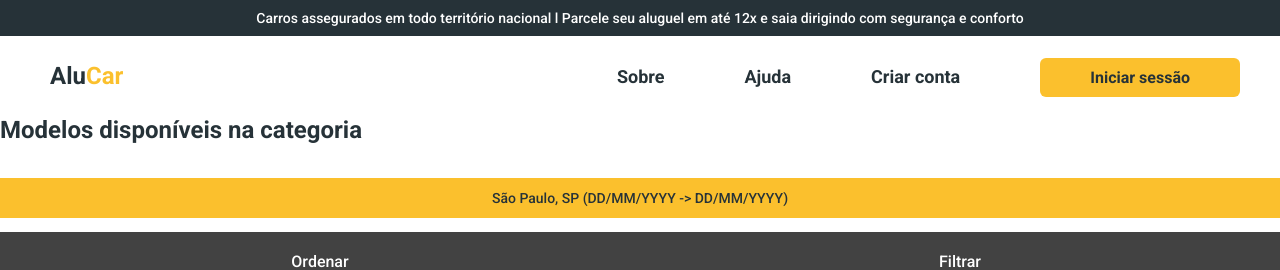
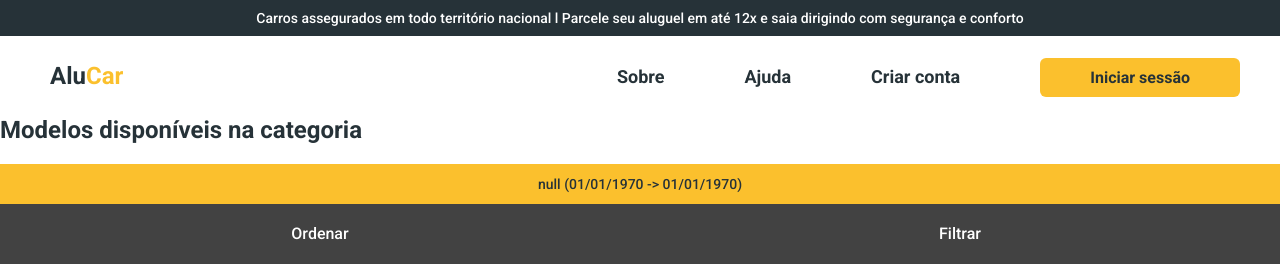
Before and after one commit to noubarijou/PICTDFEFinal, a React (Create React App) app in the folder alucar/: page /disponibilidade/1 in a window 1280 px wide. Shown: the top 270 px of the page. Built offline with nearby package versions, Linux system fonts and the light colour scheme; no server answers.

Commit message:
getItem do localStorage pronto

```diff
--- a/alucar/src/components/ModalPesquisa/components/Calendar/index.js
+++ b/alucar/src/components/ModalPesquisa/components/Calendar/index.js
@@ -12,7 +12,6 @@ import AdapterDateFns from '@mui/lab/AdapterDateFns';
 import LocalizationProvider from '@mui/lab/LocalizationProvider';
 import MobileDateRangePicker from '@mui/lab/MobileDateRangePicker';
 import DesktopDateRangePicker from '@mui/lab/DesktopDateRangePicker';
-import TextField from '@mui/material/TextField';
 
 /* Date-fns */
 import isWeekend from 'date-fns/isWeekend';
--- a/alucar/src/components/ModalPesquisa/index.js
+++ b/alucar/src/components/ModalPesquisa/index.js
@@ -19,15 +19,8 @@ export const ModalPesquisa = () => {
     localStorage.setItem("dadosRange", JSON.stringify(dateRange));
     localStorage.setItem("dadosStartDate", JSON.stringify(startDate));
     localStorage.setItem("dadosEndDate", JSON.stringify(endDate));
-
-    /* navigate("/disponibilidade/:detalhesId"); */
-
   }
 
-  /* const pesquisaCidade = localStorage.getItem("dadosCidade");
-  const pesquisaRange = localStorage.getItem("dadosRange");
-  const pesquisaStartDate = localStorage.getItem("dadosStartDate");
-  const pesquisaEndDate = localStorage.getItem("dadosEndDate"); */
   return (
     <div className="modal__pesquisa">
       <h2>Os melhores veículos, pelo melhor preço!</h2>
@@ -62,7 +55,7 @@ export const ModalPesquisa = () => {
         </div>
           <button
             type="submit"
-            className="btn secondary-btn btn-large" onClick={setDados()}
+            className="btn secondary-btn btn-large" onSubmit={setDados()} onClick={() => navigate(`/disponibilidade/`)}
           >
             Pesquisar
           </button>
--- a/alucar/src/components/ModalPesquisa/style.scss
+++ b/alucar/src/components/ModalPesquisa/style.scss
@@ -14,9 +14,6 @@
         justify-content: center;
     }
 
-    /* .react-datepicker__input-container{
-        position: inherit !important;
-    } */
 }
 
 @media (max-width: 1000px) {
@@ -24,13 +21,8 @@
         flex-direction: column;
         flex-wrap: wrap;
 
-        div{
+        .pesquisa__div{
             margin: 0 auto 18px;
-
-            /* input{
-                min-width: 250px;
-                max-width: 350px;
-            } */
         }
 
         button{
--- a/alucar/src/pages/Disponibilidade/index.js
+++ b/alucar/src/pages/Disponibilidade/index.js
@@ -1,5 +1,5 @@
 import { Helmet } from 'react-helmet-async'
-import {useAxios} from '../../hooks/useAxios'
+import { useAxios } from '../../hooks/useAxios'
 import { useState, useEffect } from 'react';
 import { useParams } from 'react-router-dom'
 import './style.scss';
@@ -8,17 +8,39 @@ import { useWindowDimensions } from "../../hooks/useWindowDimensions";
 import { CardCaracteristica } from "../../components/CardCaracteristica";
 import { Reservar } from '../../components/BotaoReserva';
 
+/* DATE-FNS */
+import { format } from 'date-fns'
+
 export const Disponibilidade = () => {
   const detalhes = useAxios(`/carro`);
   const categorias = useAxios(`/categorias`);
   const { width } = useWindowDimensions();
   const { detalhesId } = useParams();
   const [detalhe, setDetalhe] = useState();
+  const [dados, setDados] = useState([]);
+
 
   useEffect(() => {
     setDetalhe(detalhesId);
+
+    setDados({
+      dadosCidade: JSON.parse(localStorage.getItem("dadosCidade")),
+      dadosRange: JSON.parse(localStorage.getItem("dadosRange")),
+      dadosStartDate: format(new Date(JSON.parse(localStorage.getItem("dadosStartDate"))), "dd/MM/yyyy"),
+      dadosEndDate: format(new Date(JSON.parse(localStorage.getItem("dadosEndDate"))), "dd/MM/yyyy")
+    })
+
     window.scrollTo(0, 0)
   }, [detalhesId]);
+
+  /* const getDados = () => {
+    setDados(localStorage.getItem("dadosCidade"),
+    localStorage.getItem("dadosRange"),
+    localStorage.getItem("dadosStartDate"),
+    localStorage.getItem("dadosEndDate"))
+  } */
+
+  console.log(dados)
 
   return (
     <>
@@ -28,7 +50,11 @@ export const Disponibilidade = () => {
       <main>
         <h2>Modelos disponíveis na categoria </h2>
         <div className="categorias__filtros">
-          <p className="filtro__cidade_periodo btn-small">São Paulo, SP {` (DD/MM/YYYY ->  DD/MM/YYYY)`}</p>
+
+          <p className="filtro__cidade__periodo btn-small">
+            {`${dados.dadosCidade} (${dados.dadosStartDate} -> ${dados.dadosEndDate})`}
+          </p>
+
           <div className="filtro__ordernar">Ordenar</div>
           <div className="filtro__filtrar">Filtrar</div>
         </div>
--- a/alucar/src/pages/Disponibilidade/style.scss
+++ b/alucar/src/pages/Disponibilidade/style.scss
@@ -1,20 +1,16 @@
 @import "../../root.scss";
-@import "../../index.scss";
 
 .categorias__filtros {
   display: flex;
   flex-wrap: wrap;
 
-  .filtro__cidade_periodo {
-      p {
-          margin: 0;
-      }
+  .filtro__cidade__periodo {
+    margin: 0;
     display: flex;
     align-items: center;
     justify-content: center;
     height: 40px;
-    left: 0px;
-    background: #fbc02d;
+    background-color: $emphasis;
     flex-basis: 100%;
   }
 
```
